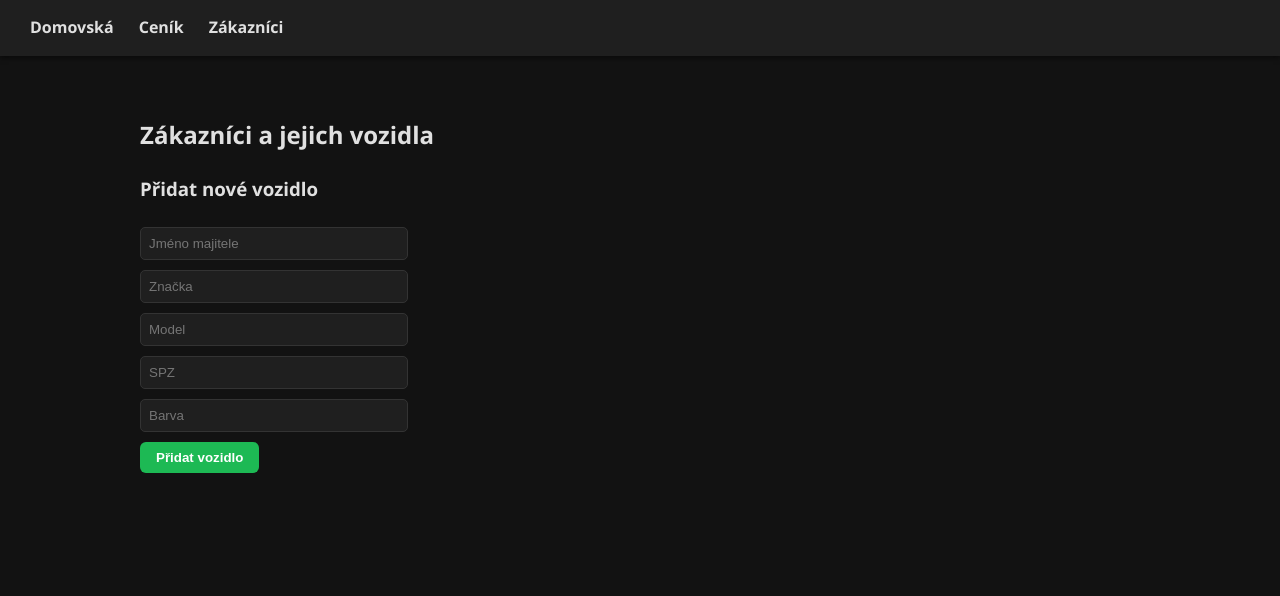
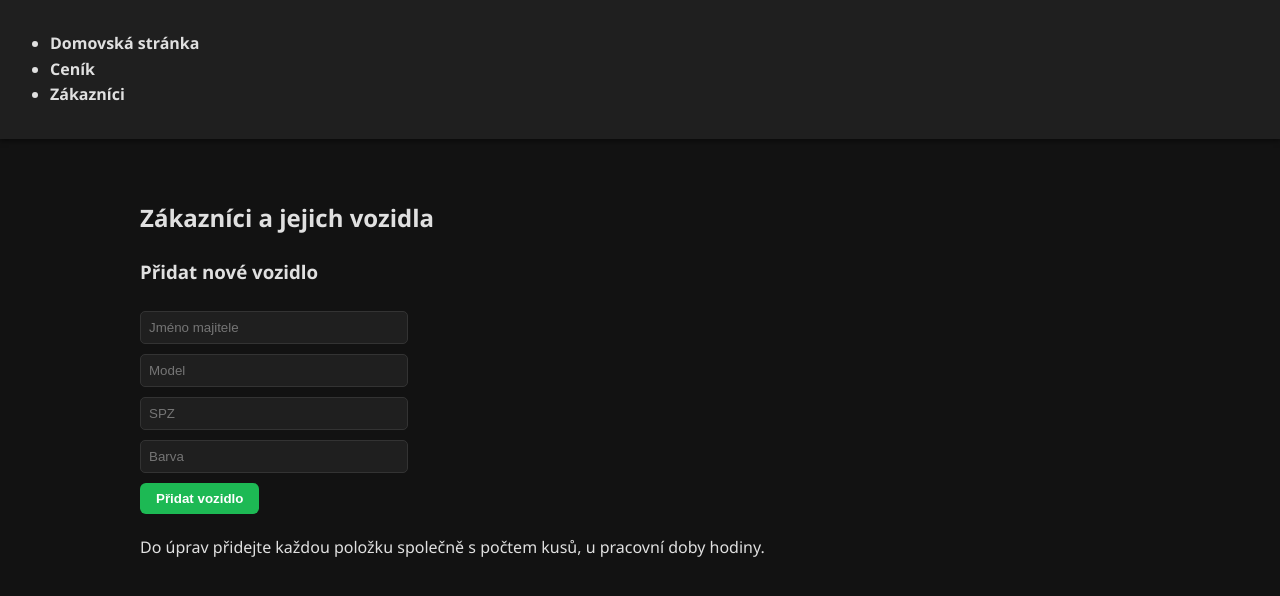
Before and after one commit to MikosekDonkey/PemiCars-Projecz, a plain HTML site: page zakaznici.html in a window 1280 px wide. Drawn offline with Linux system fonts and the light colour scheme.

Commit message:
Update zakaznici.html

```diff
--- a/zakaznici.html
+++ b/zakaznici.html
@@ -1,31 +1,41 @@
 <!DOCTYPE html>
 <html lang="cs">
+
 <head>
     <meta charset="UTF-8">
     <title>RP Autoservis - Zákazníci</title>
     <link rel="stylesheet" href="style.css">
+    <link rel="icon" href="pemicars-favicon (1) (1).png">
     <script src="script.js"></script>
 </head>
+
 <body>
 
     <nav>
-    <a href="index.html">Domovská</a>
-    <a href="cenik.html">Ceník</a>
-    <a href="zakaznici.html">Zákazníci</a>
+        <ul>
+            <li><a href="index.html">Domovská stránka</a></li>
+            <li><a href="cenik.html">Ceník</a></li>
+            <li><a href="zakaznici.html">Zákazníci</a></li>
+        </ul>
     </nav>
 
-<section>
+    <section class="zakaznici">
+        <div class="wrapper-zakaznici">
+            <div class="wrapper-zakaznici-polozky">
                 <h1>Zákazníci a jejich vozidla</h1>
                     <h3>Přidat nové vozidlo</h3>
                     <input id="majitel" placeholder="Jméno majitele"><br>
-    <input id="znackaAuto" placeholder="Značka"><br>
                     <input id="modelAuto" placeholder="Model"><br>
                     <input id="spzAuto" placeholder="SPZ"><br>
                     <input id="barvaAuto" placeholder="Barva"><br>
                     <button onclick="pridatVozidlo()">Přidat vozidlo</button>
+                    <p>Do úprav přidejte každou položku společně s počtem kusů, u pracovní doby hodiny.</p>
+            </div>
+        </div>
+        <div id="seznamVozidel"></div>
 
-    <div id="seznamVozidel"></div>
     </section>
 
 </body>
+
 </html>
```
Lines whose indentation alone changed are shown as unchanged.
